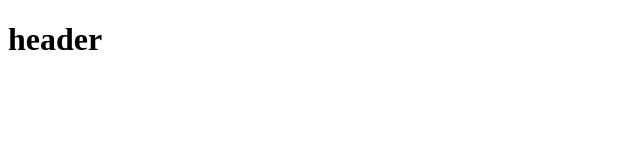
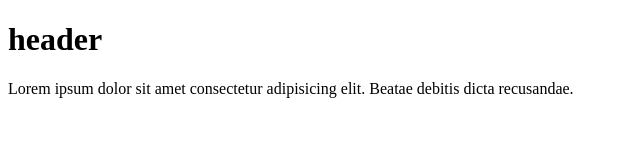
Before and after one commit to bal-alexej/gittest, a plain HTML site: page git_tutorial/work/hello.html in a window 1280 px wide. Shown: the whole page, without its empty margins (0-640 px from the left). Drawn offline with Linux system fonts and the light colour scheme.

Commit message:
master добавил параграф

```diff
--- a/git_tutorial/work/hello.html
+++ b/git_tutorial/work/hello.html
@@ -7,5 +7,6 @@
   </head>
   <body>
     <h1>header</h1>
+    <p>Lorem ipsum dolor sit amet consectetur adipisicing elit. Beatae debitis dicta recusandae.</p>
   </body>
 </html>
```
